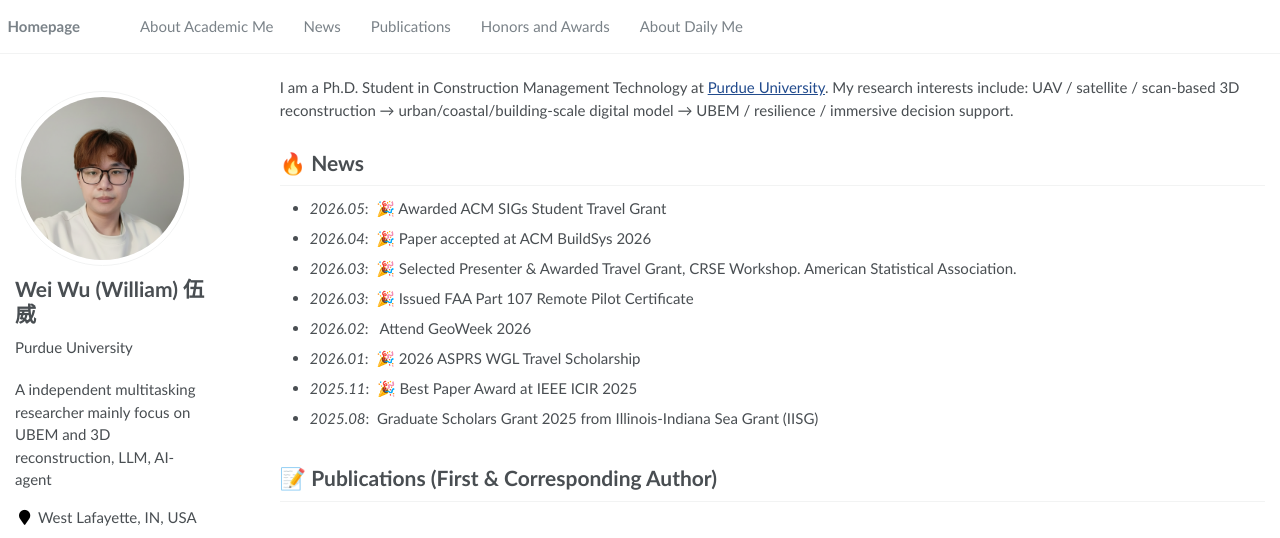
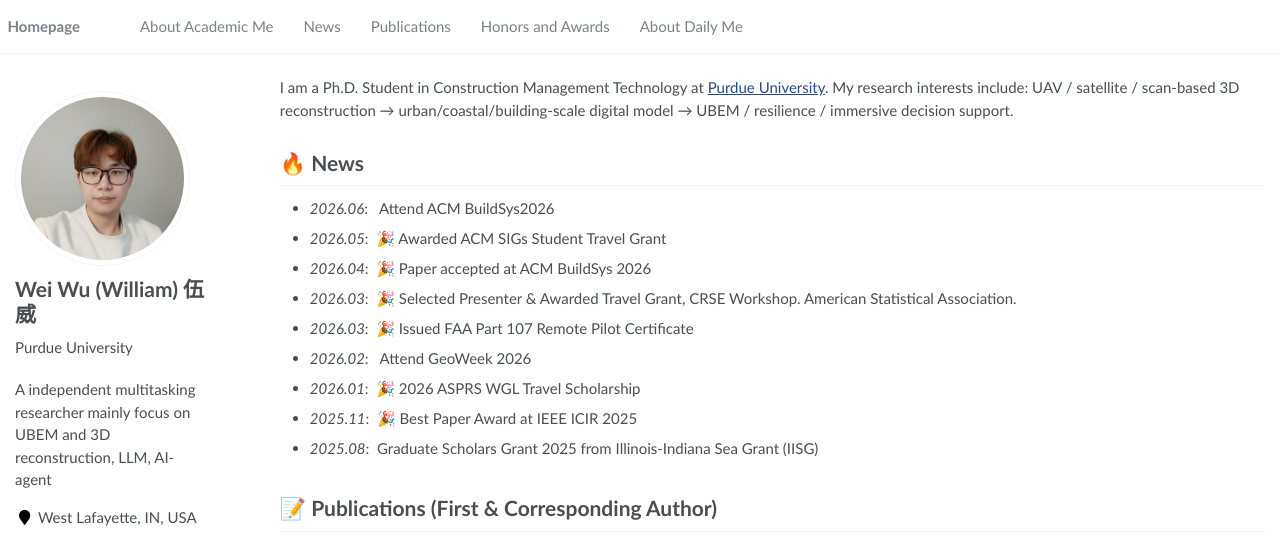
Before and after one commit to wuwei5v/weiwu.github.io, a Jekyll site: the page built from _pages/about.md, in a window 1280 px wide and 900 px high, cut to the strip 0-538 px from the top of the window. Built offline with Jekyll 4.4.1, drawn with Linux system fonts in a browser that asks for light colours.

Commit message:
update about.md

```diff
--- a/_pages/about.md
+++ b/_pages/about.md
@@ -19,6 +19,7 @@ UAV / satellite / scan-based 3D reconstruction → urban/coastal/building-scale
 
 # 🔥 News
 
+- *2026.06*: &nbsp; Attend ACM BuildSys2026
 - *2026.05*: &nbsp;🎉 Awarded ACM SIGs Student Travel Grant
 - *2026.04*: &nbsp;🎉 Paper accepted at ACM BuildSys 2026
 - *2026.03*: &nbsp;🎉 Selected Presenter & Awarded Travel Grant, CRSE Workshop. American Statistical Association.
```
